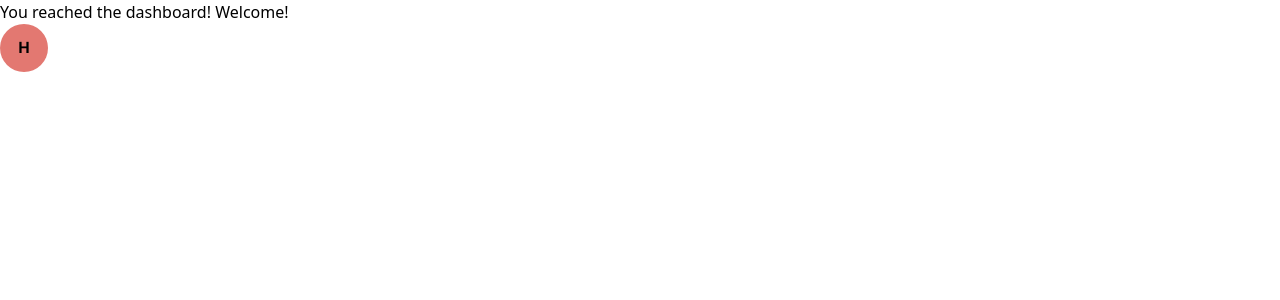
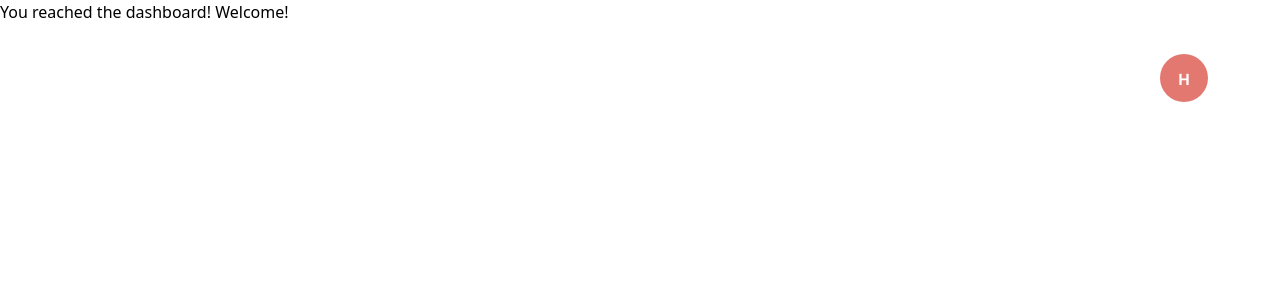
Before and after one commit to Hiiiken/momentuu-app, a Vue app: page /dashboard-home in a window 1280 px wide. Shown: the top 300 px of the page. Built offline with nearby package versions, Linux system fonts and the light colour scheme; sample sign-in values are in the browser's storage.

Commit message:
Adding profile logout link with styles

```diff
--- a/src/components/UserNav.vue
+++ b/src/components/UserNav.vue
@@ -1,16 +1,18 @@
 <template>
+  <div class="absolute top-[54px] right-[72px]">
     <div
-    class="bg-p inline-block w-12 h-12 rounded-full text-center pt-3 text-heading"
+      class="cursor-pointer bg-p inline-block w-12 h-12 rounded-full text-center pt-3 text-heading absolute right-0 text-white leading-7"
       @click="handleClick"
     >
       <p>H</p>
     </div>
     <ul
       v-if="data.hideDropdown"
-    class="profile-dropdown bg-lg-1 max-w-[300px] p-4 rounded mt-2 block"
+      class="bg-h text-white w-[250px] p-4 rounded mt-14 block ease-in-out duration-600 hover:bg-s"
     >
-    <li><a @click="Logout">Logout</a></li>
+      <li class="cursor-pointer"><a @click="Logout">Logout</a></li>
     </ul>
+  </div>
 </template>
 
 <script lang="ts">
@@ -32,7 +34,6 @@ export default defineComponent({
 
     const handleClick = () => {
       data.hideDropdown = !data.hideDropdown;
-      console.log(data.hideDropdown);
     };
 
     return {
```
Lines whose indentation alone changed are shown as unchanged.
